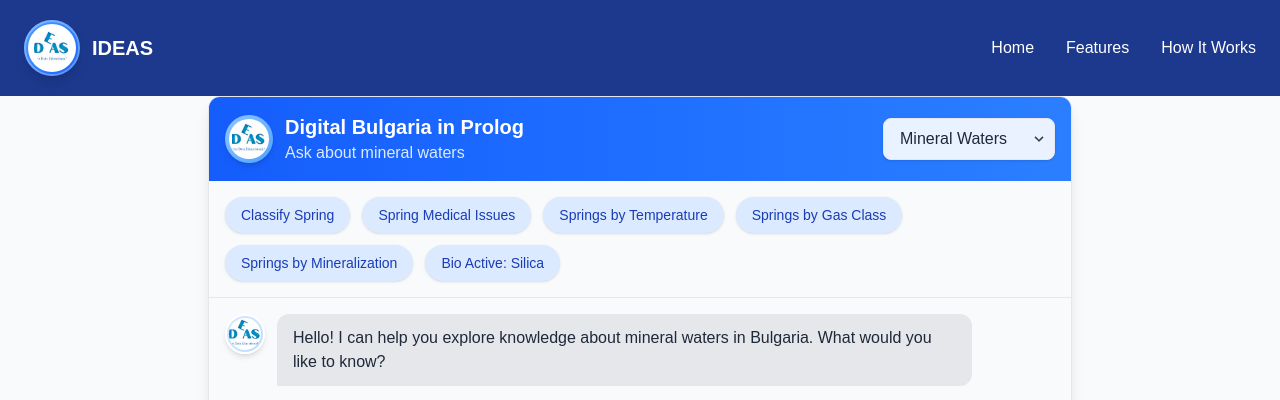
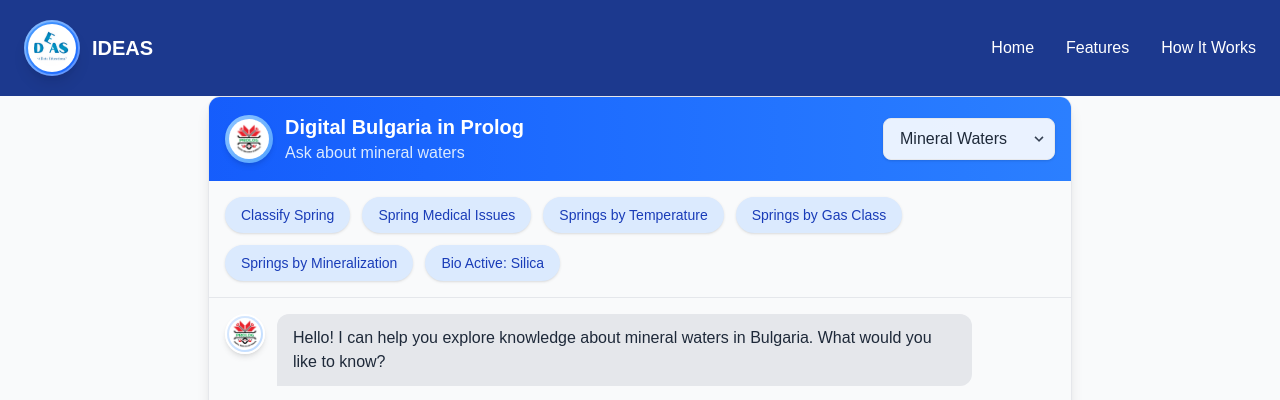
Before and after one commit to MagdalenaMaglizhanova/prolog-chat-app, a Next.js app: page /chat in a window 1280 px wide. Shown: the top 400 px of the page. Built offline with nearby package versions, Linux system fonts and the light colour scheme.

Commit message:
Update page.tsx

```diff
--- a/src/app/chat/page.tsx
+++ b/src/app/chat/page.tsx
@@ -124,7 +124,7 @@ export default function ChatPage() {
               <div className="relative h-12 w-12 rounded-full p-1 bg-gradient-to-br from-blue-300 to-blue-400 mr-3 shadow-md">
                 <div className="relative h-full w-full rounded-full overflow-hidden bg-white p-0.5 border border-white/20">
                   <Image
-                    src="/logo.png"
+                    src="/logo_shevici.jpg"
                     alt="Digital Bulgaria Logo"
                     width={48}
                     height={48}
@@ -190,7 +190,7 @@ export default function ChatPage() {
                       <div className="h-full w-full flex items-center justify-center bg-gradient-to-br from-blue-100 to-blue-200">
                         <div className="relative h-8 w-8 rounded-full overflow-hidden">
                           <Image
-                            src="/logo.png"
+                            src="/logo_shevici.jpg"
                             alt="Chat Logo"
                             width={32}
                             height={32}
@@ -220,7 +220,7 @@ export default function ChatPage() {
                     <div className="h-full w-full flex items-center justify-center bg-gradient-to-br from-blue-100 to-blue-200">
                       <div className="relative h-8 w-8 rounded-full overflow-hidden">
                         <Image
-                          src="/logo.png"
+                          src="/logo_shevici.jpg"
                           alt="Chat Logo"
                           width={32}
                           height={32}
```
